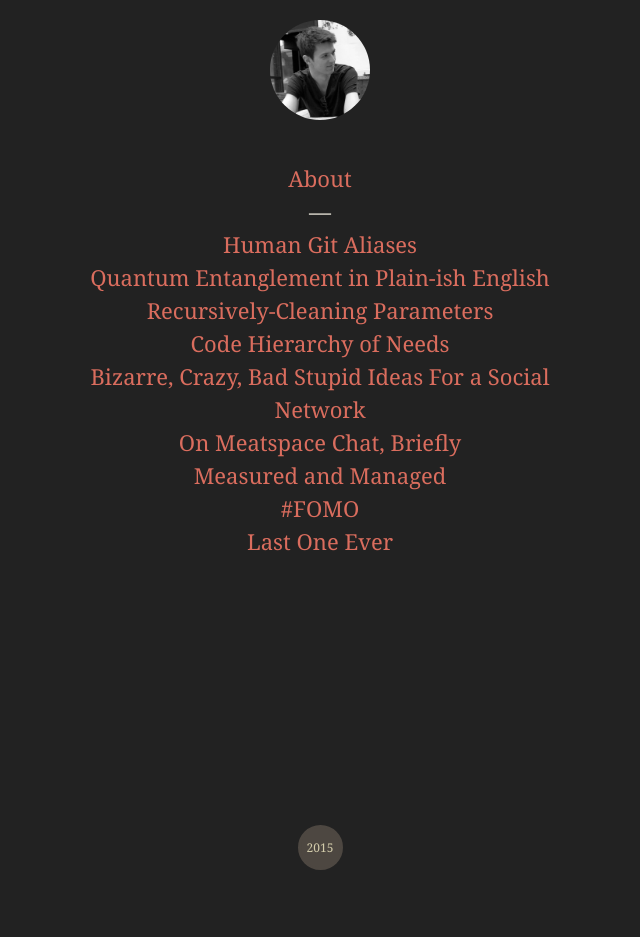
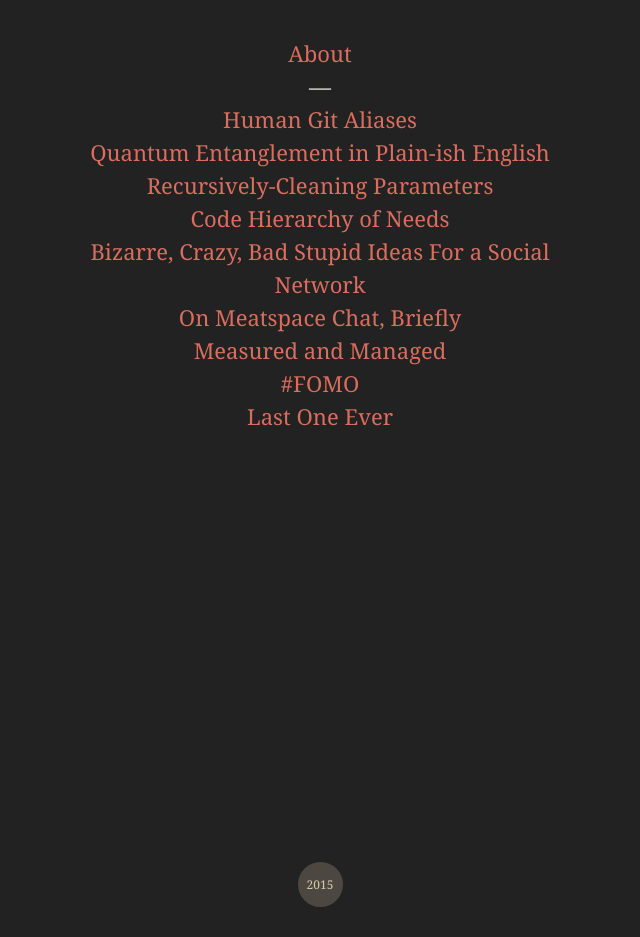
Before and after one commit to gggritso/site, a Jekyll site: the page built from index.md, in a window 1280 px wide. Shown: the whole page, without its empty margins (320-960 px from the left). Built offline with Jekyll 4.4.1, drawn with Linux system fonts in a browser that asks for light colours; before the commit the page ends 900 px from its top, so only the background shows below that.

Commit message:
Remove avatar from page header.

```diff
--- a/_layouts/page.html
+++ b/_layouts/page.html
@@ -1,11 +1,6 @@
 ---
 layout: default
 ---
-
-<header class="site-header">
-	<img class="avatar" src="{{ "/assets/avatar.jpg" | prepend: site.baseurl }}" alt="profile black-and-white photo of George Gritsouk">
-</header>
-
 
 <article class="post-content">
 	<h1 class="page-title">{{ page.title }}</h1>
```
